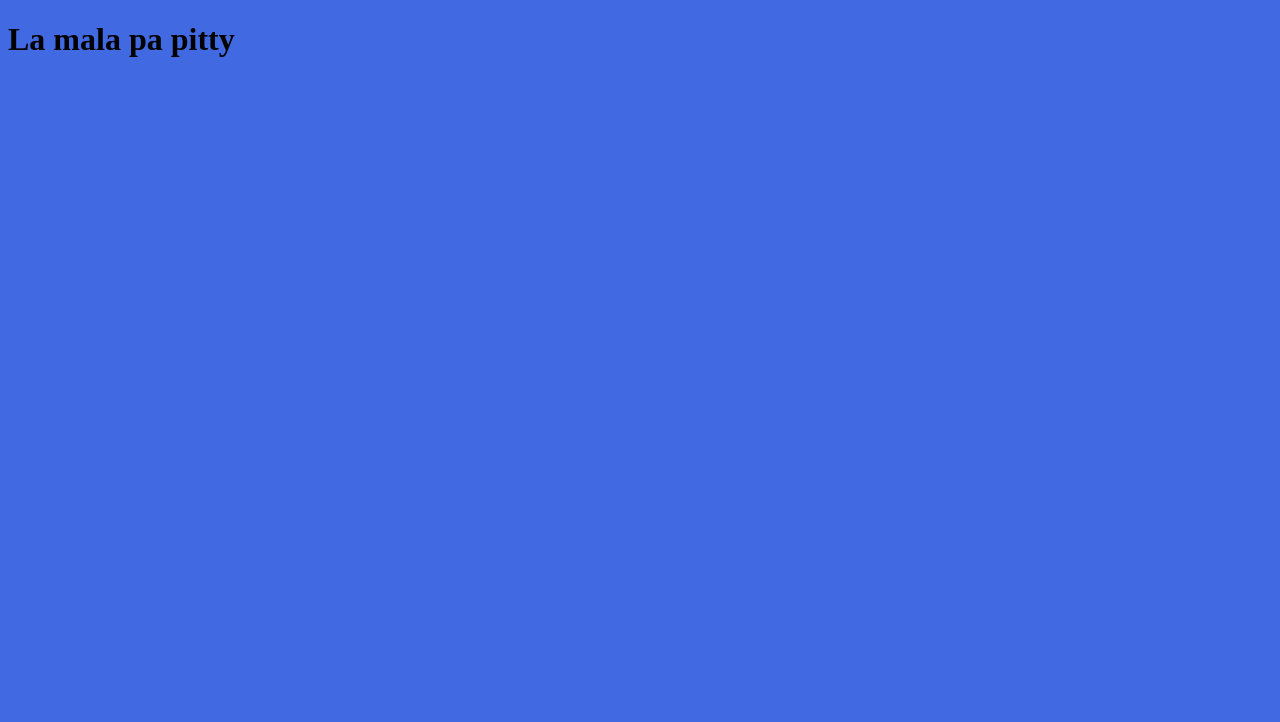
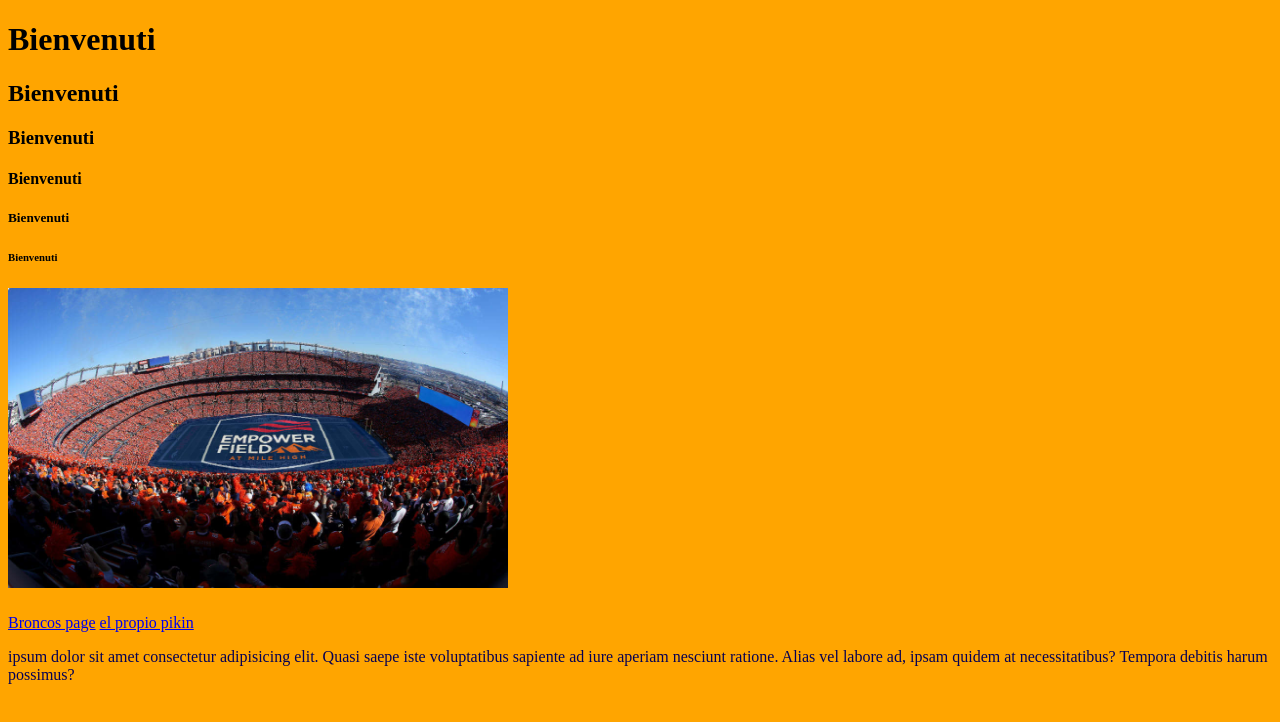
Before and after one commit to Haalfonso05/Spikin, a plain HTML site: page index.html in a window 1280 px wide. Drawn offline with Linux system fonts and the light colour scheme; files that its build step writes are made by us from their sources.

Commit message:
Add files via upload

```diff
--- a/css/estilos.css
+++ /dev/null
@@ -1,3 +0,0 @@
-.fondo{
-    background-color: royalblue;
-}
--- a/index.html
+++ b/index.html
@@ -6,8 +6,24 @@
     <meta name="viewport" content="width=device-width, initial-scale=1.0">
     <title>Document</title>
     <link rel="stylesheet" href="css/estilos.css"/>
+    <style>
+        body{
+            background-color:orange;
+        }
+    </style>
 </head>
 <body class="fondo">
-    <h1>La mala pa pitty</h1>
+    <h1>Bienvenuti</h1>
+    <h2>Bienvenuti</h2>
+    <h3>Bienvenuti</h3>
+    <h4>Bienvenuti</h4>
+    <h5>Bienvenuti</h5>
+    <h6>Bienvenuti</h6>
+    <img src="img/1.jpg" alt="No se encontro" width="500" height="300">
+    <h1>                                        </h1>
+    <a href="https://www.denverbroncos.com/" target="_blank" title="No">Broncos page</a>
+    <a href="archivo/Descarga.pdf" download target="_blank">el propio pikin</a>
+    <p><span style="color: rgb(6, 0, 83);">ipsum dolor sit amet consectetur adipisicing elit. Quasi saepe iste voluptatibus sapiente ad iure aperiam nesciunt ratione. Alias vel labore ad, ipsam quidem at necessitatibus? Tempora debitis harum possimus?   </span>                        </p>
+
 </body>
 </html>
```
Also changed, not shown: img/1.jpg (added), 1 other file.
